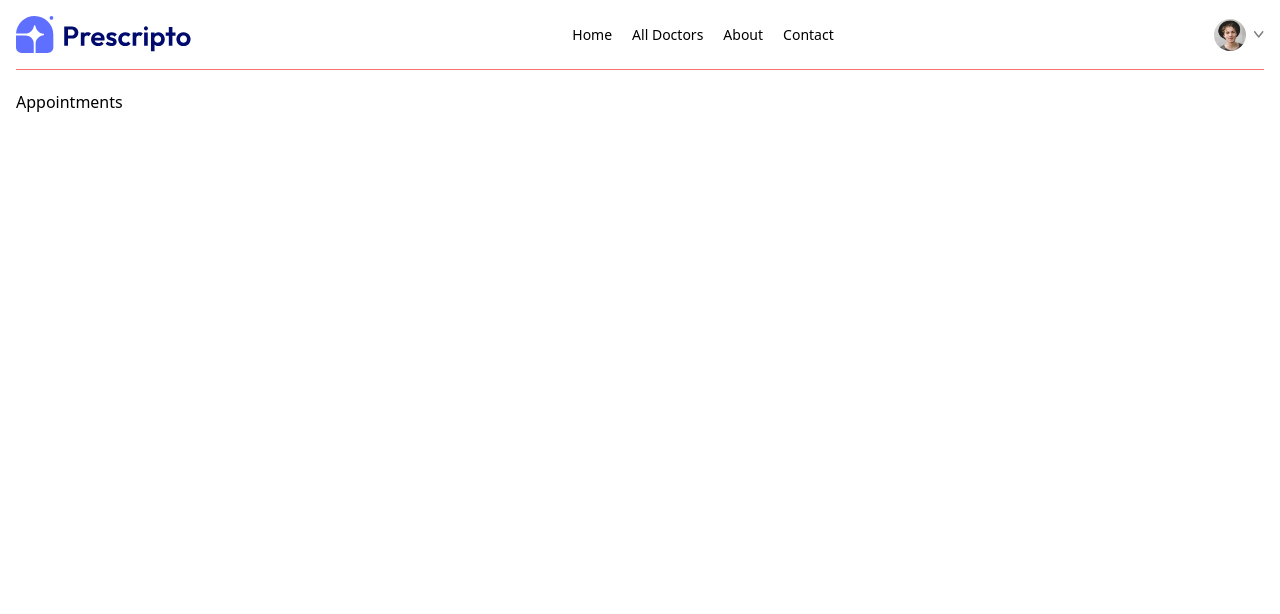
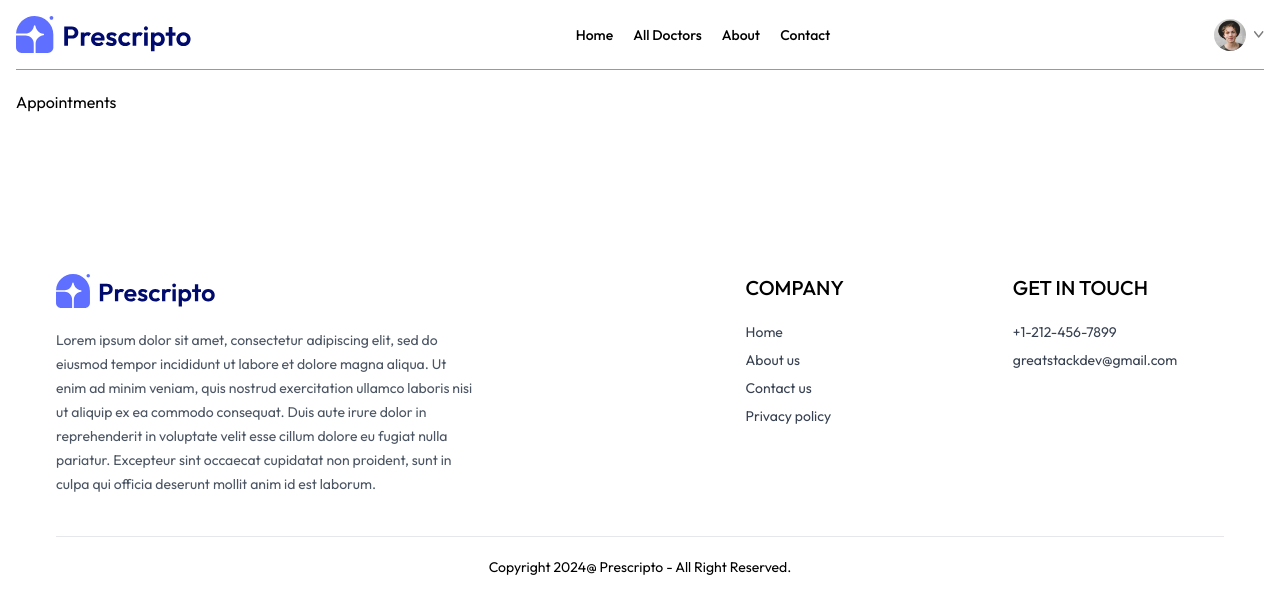
Before and after one commit to manojLovesCoding/Hospital-app, a React (Vite) app in the folder frontend/: page /appointments/1 in a window 1280 px wide. Shown: the top 614 px of the page. Built offline with nearby package versions, Linux system fonts and the light colour scheme.

Commit message:
Built Footer component

```diff
--- a/frontend/src/App.jsx
+++ b/frontend/src/App.jsx
@@ -9,6 +9,7 @@ import MyProfile from './pages/MyProfile'
 import MyAppointments from './pages/MyAppointments'
 import Appointments from './pages/Appointments'
 import Navbar from './components/Navbar'
+import Footer from './components/Footer'
 
 const App = () => {
   return (
@@ -26,6 +27,8 @@ const App = () => {
         <Route path='/myappointments' element={<MyAppointments />} />
         <Route path='/appointments/:docId' element={<Appointments />} />
       </Routes>
+
+      <Footer />
     </div>
   )
 }
--- /dev/null
+++ b/frontend/src/components/Footer.jsx
@@ -0,0 +1,45 @@
+import React from 'react'
+import { assets } from '../assets/assets'
+
+const Footer = () => {
+    return (
+        <div className='md:mx-10'>
+            <div className='flex flex-col sm:grid grid-cols-[3fr_1fr_1fr] gap-14 my-10 mt-40 text-sm'>
+                {/* ---Left Section --- */}
+                <div>
+                    <img className='mb-5 w-40' src={assets.logo} />
+                    <p className='w-full md:w-2/3 text-gray-600 leading-6'>Lorem ipsum dolor sit amet, consectetur adipiscing elit, sed do eiusmod tempor incididunt ut labore et dolore magna aliqua. Ut enim ad minim veniam, quis nostrud exercitation ullamco laboris nisi ut aliquip ex ea commodo consequat. Duis aute irure dolor in reprehenderit in voluptate velit esse cillum dolore eu fugiat nulla pariatur. Excepteur sint occaecat cupidatat non proident, sunt in culpa qui officia deserunt mollit anim id est laborum.</p>
+                </div>
+
+                {/* ---Center Section --- */}
+                <div>
+                    <p className='text-xl font-medium mb-5'>COMPANY</p>
+                    <ul className='flex flex-col gap-2 text-gray-700'>
+                        <li>Home</li>
+                        <li>About us</li>
+                        <li>Contact us</li>
+                        <li>Privacy policy</li>
+                    </ul>
+                </div>
+
+                {/* ---Right Section --- */}
+                <div>
+                    <p className='text-xl font-medium mb-5'>GET IN TOUCH</p>
+                    <ul className='flex flex-col gap-2 text-gray-700'>
+                        <li>+1-212-456-7899</li>
+                        <li>greatstackdev@gmail.com</li>
+                    </ul>
+                </div>
+            </div>
+
+            {/* ---Copyright Text ---- */}
+            <div>
+                <hr />
+                <p className='py-5 text-sm text-center'>Copyright 2024@ Prescripto - All Right Reserved.</p>
+            </div>
+
+        </div>
+    )
+}
+
+export default Footer
--- a/frontend/src/index.css
+++ b/frontend/src/index.css
@@ -1,6 +1,11 @@
+@import url('https://fonts.googleapis.com/css2?family=Outfit:wght@100..900&display=swap');
 @tailwind base;
 @tailwind components;
 @tailwind utilities;
+
+* {
+  font-family: Outfit;
+}
 
 .active hr {
   @apply block
```
